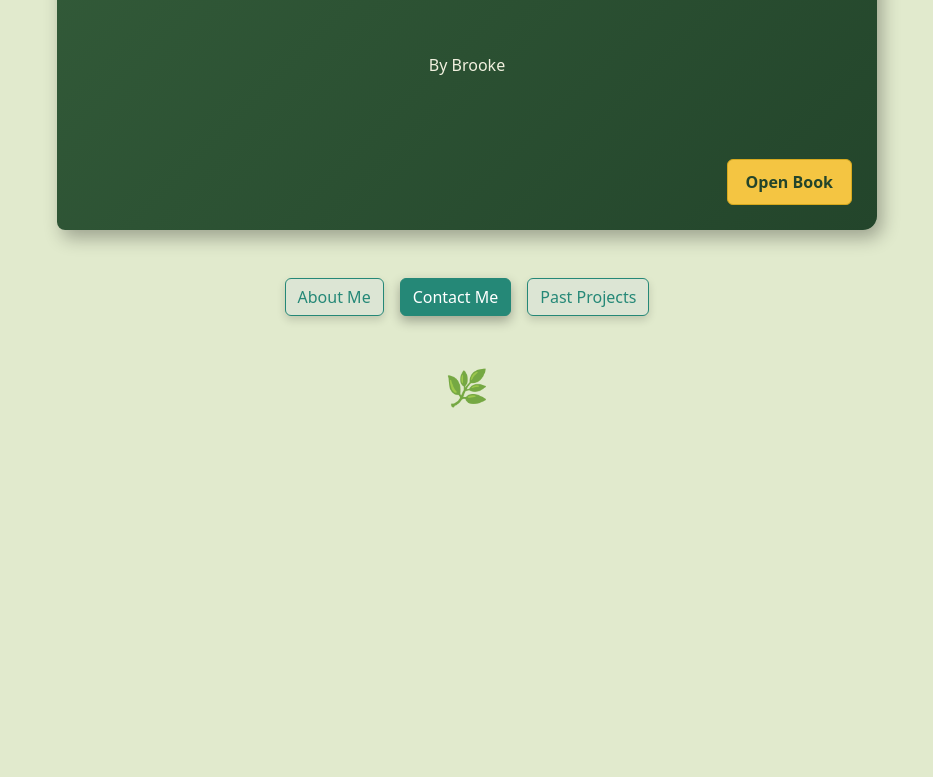
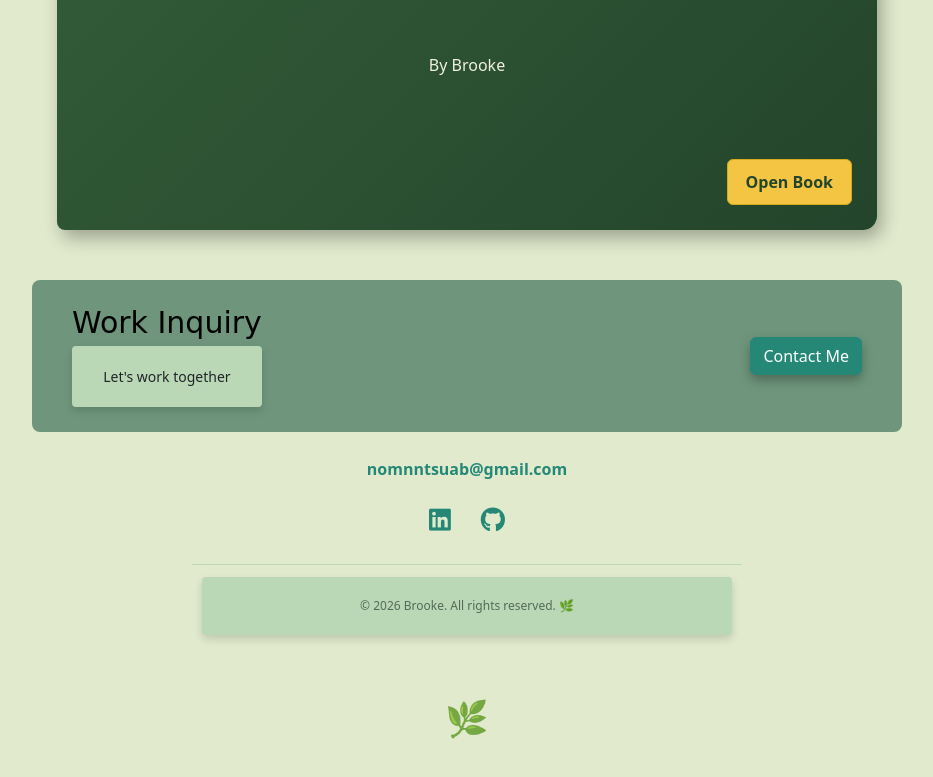
Before and after one commit to gnouy657-cell/Brooke-Portfolio, a website: page index.html in a window 1280 px wide. Shown: the part 727-1504 px from the top of the page, without its empty margins (173-1106 px from the left). Before the commit the page ends 1246 px from the top, so only its background shows below. Drawn offline with nearby package versions, Linux system fonts and the light colour scheme.

Commit message:
adding and adjusting footer

```diff
--- a/index.html
+++ b/index.html
@@ -11,6 +11,12 @@
   integrity="sha384-sRIl4kxILFvY47J16cr9ZwB07vP4J8+LH7qKQnuqkuIAvNWLzeN8tE5YBujZqJLB"
   crossorigin="anonymous"
 >
+
+<link
+  rel="stylesheet"
+  href="https://cdnjs.cloudflare.com/ajax/libs/font-awesome/6.7.2/css/all.min.css"
+/>
+
     <link rel="stylesheet" href="style.css" />
     <script src="index.js" defer></script>
   </head>
@@ -160,13 +166,59 @@
 </div>
 
 </section>
-<section>
-      <div class="d-flex justify-content-center gap-3 flex-wrap mt-5">
-        <a href="about.html" class="btn btn-outline-custom"> About Me </a>
-       <a href="contact.html#contact" class="btn btn-custom">Contact Me</a>
-        <a href="projects.html" class="btn btn-outline-custom"> Past Projects </a>
-      </div>
+
+<!-- Work Inquiry Section -->
+<section class="home-contact">
+
+  <div class="work-inquiry">
+    <div class="inquiry-text">
+      <h2>Work Inquiry</h2>
+      <p>Let's work together</p>
+    </div>
+
+    <a href="contact.html#contact" class="btn btn-custom">
+      Contact Me
+    </a>
+  </div>
+
+  <div class="home-email">
+    <a href="mailto:nomnntsuab@gmail.com">
+      nomnntsuab@gmail.com
+    </a>
+  </div>
+
+  <div class="home-social-links">
+
+    <a
+      href="https://www.linkedin.com/in/brooke-t-341862133/"
+      target="_blank"
+      rel="noopener noreferrer"
+      aria-label="LinkedIn"
+      title="LinkedIn"
+    >
+      <i class="fa-brands fa-linkedin"></i>
+    </a>
+
+    <a
+      href="https://github.com/gnouy657-cell"
+      target="_blank"
+      rel="noopener noreferrer"
+      aria-label="GitHub"
+      title="GitHub"
+    >
+      <i class="fa-brands fa-github"></i>
+    </a>
+
+  </div>
+
 </section>
+
+<div class="container">
+  <footer class="home-footer">
+    <p>© 2026 Brooke. All rights reserved. 🌿</p>
+  </footer>
+</div>
+
 
    <script
   src="https://cdn.jsdelivr.net/npm/bootstrap@5.3.8/dist/js/bootstrap.bundle.min.js"
--- a/style.css
+++ b/style.css
@@ -884,3 +884,102 @@ p {
 .contact-page::after {
   padding: 150px 30px 50px;
 }
+
+
+/* HOMEPAGE WORK INQUIRY SECTION */
+
+.home-contact {
+  max-width: 900px;
+  margin: 50px auto 25px;
+  padding: 0 15px;
+}
+
+.work-inquiry {
+  background-color: #6f967c;
+  padding: 25px 40px;
+  border-radius: 8px;
+  display: flex;
+  justify-content: space-between;
+  align-items: center;
+  gap: 20px;
+}
+
+.inquiry-text h2 {
+  font-family: "Shantell Sans", cursive;
+  font-size: 30px;
+  margin-bottom: 5px;
+}
+
+.inquiry-text p {
+  margin-bottom: 0;
+  font-size: 14px;
+}
+
+.home-email {
+  text-align: center;
+  margin: 25px 0 20px;
+}
+
+.home-email a {
+  color: #258877;
+  text-decoration: none;
+  font-weight: 600;
+}
+
+.home-email a:hover {
+  text-decoration: underline;
+}
+
+.home-social-links {
+  display: flex;
+  justify-content: center;
+  gap: 30px;
+  margin-bottom: 25px;
+}
+
+.home-social-links a {
+  color: #258877;
+  font-size: 25px;
+  transition: color 0.3s ease;
+}
+
+.home-social-links a:hover {
+  color: #185c50;
+}
+
+/* HOMEPAGE FOOTER */
+.home-footer {
+  max-width: 550px;
+  width: 65%;
+  margin: 20px auto 0;
+  padding: 12px 10px;
+  text-align: center;
+  border-top: 1px solid #bad8b6;
+}
+
+.home-footer p {
+  margin-bottom: 0;
+  font-size: 12px;
+  color: #526b58;
+}
+
+
+/* MOBILE RESPONSIVENESS */
+
+@media (max-width: 576px) {
+
+  .work-inquiry {
+    padding: 22px;
+    flex-direction: column;
+    text-align: center;
+  }
+
+  .inquiry-text h2 {
+    font-size: 26px;
+  }
+
+  .home-contact {
+    margin-top: 35px;
+  }
+
+}
```
Also changed, not shown: contact.html (+0 -2 lines).
